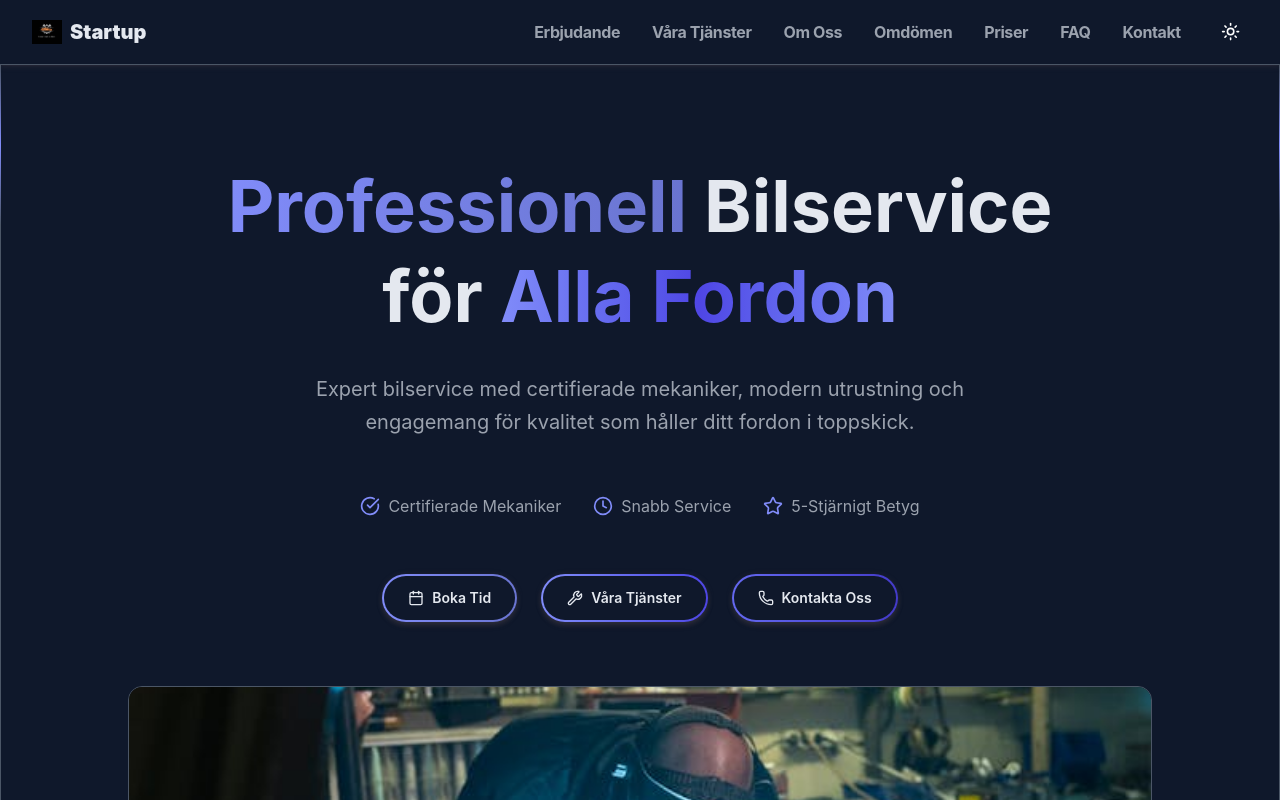
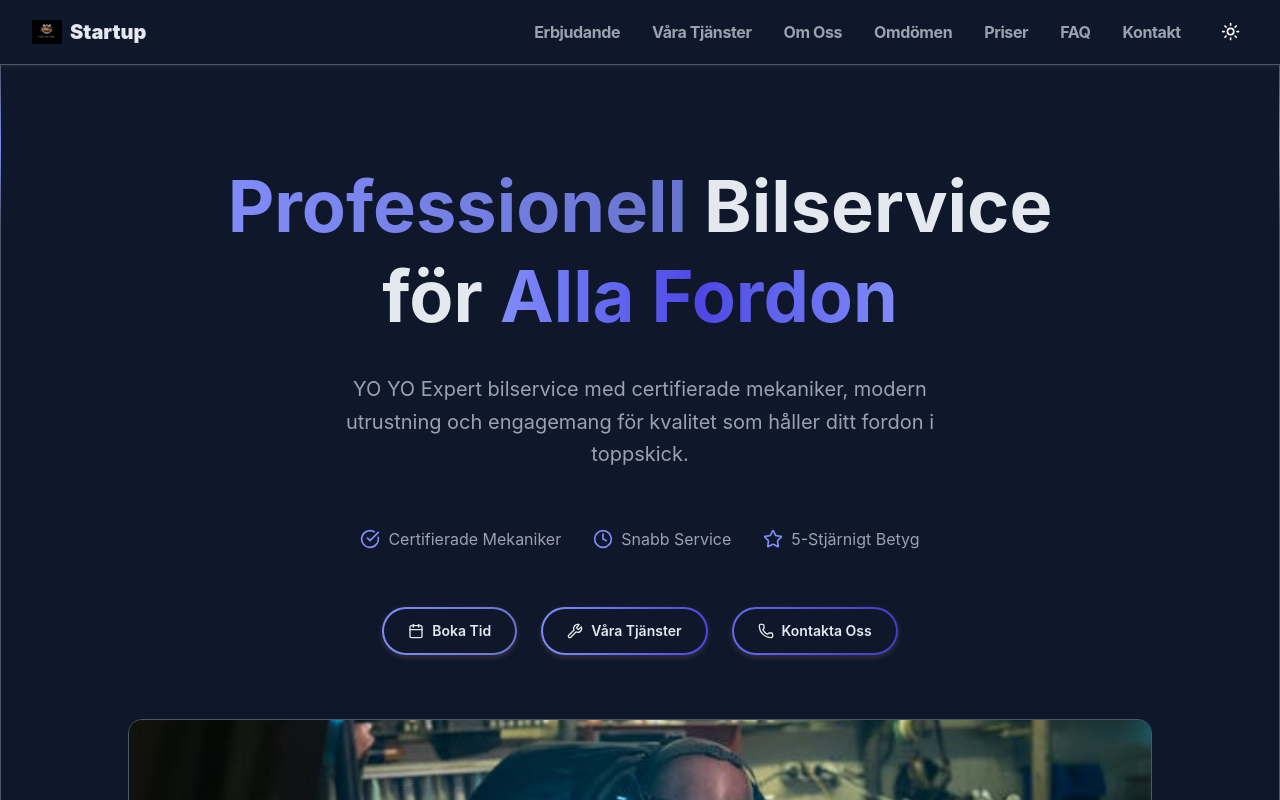
Before and after one commit to andresparrab/verkstadTestSite, a React (Vite) app: page / in a window 1280 px wide. Shown: the top 800 px of the page. Built offline with nearby package versions, Linux system fonts and the light colour scheme.

Commit message:
test some actions

```diff
--- a/src/components/sections/aceternity/AceHeroSection.tsx
+++ b/src/components/sections/aceternity/AceHeroSection.tsx
@@ -84,7 +84,7 @@ export function AceHeroSection() {
           transition={{ duration: 0.6, delay: 0.2 }}
           className="text-lg md:text-xl text-muted-foreground max-w-2xl mx-auto leading-relaxed"
         >
-          Expert bilservice med certifierade mekaniker, modern utrustning och
+          YO YO Expert bilservice med certifierade mekaniker, modern utrustning och
           engagemang för kvalitet som håller ditt fordon i toppskick.
         </motion.p>
 
```
